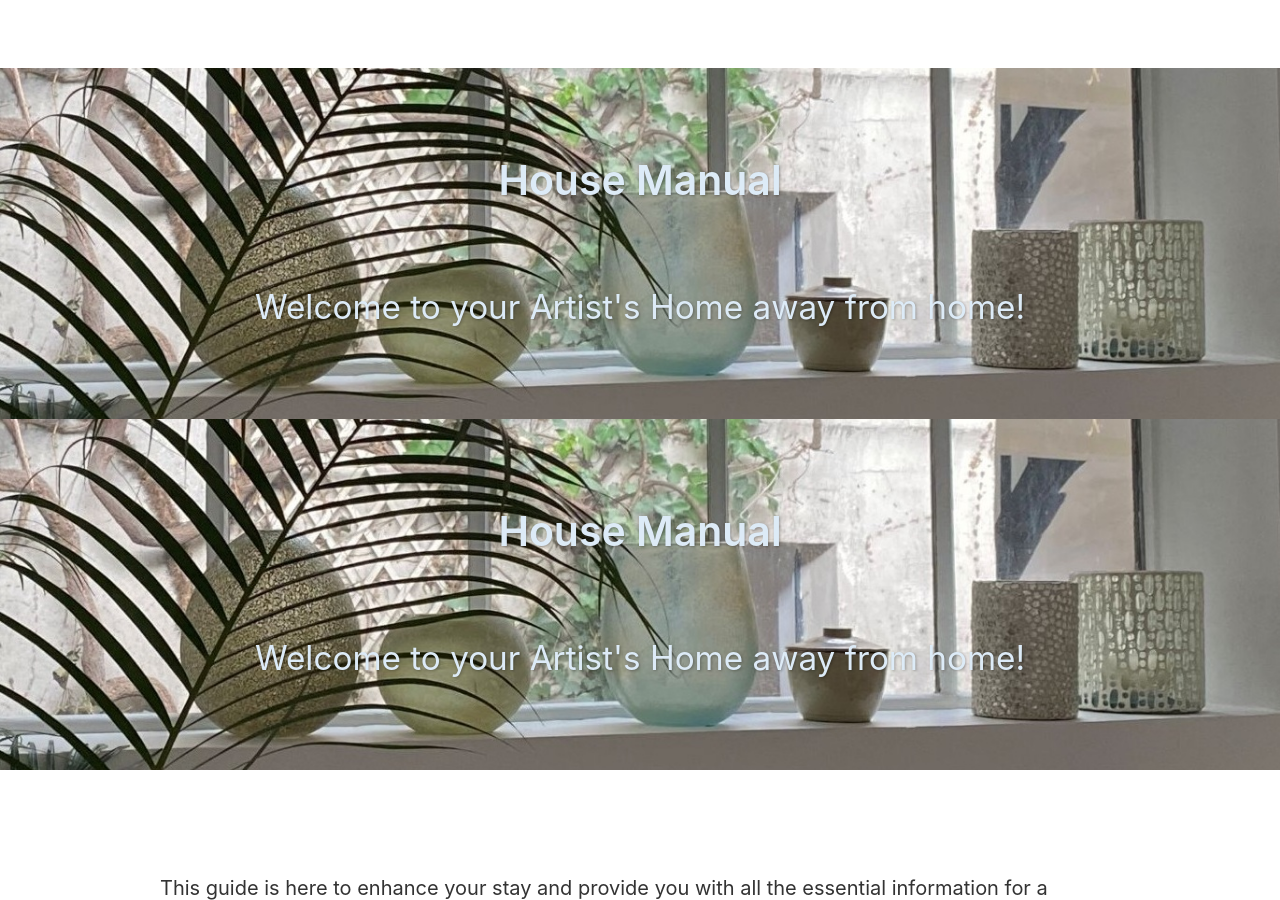
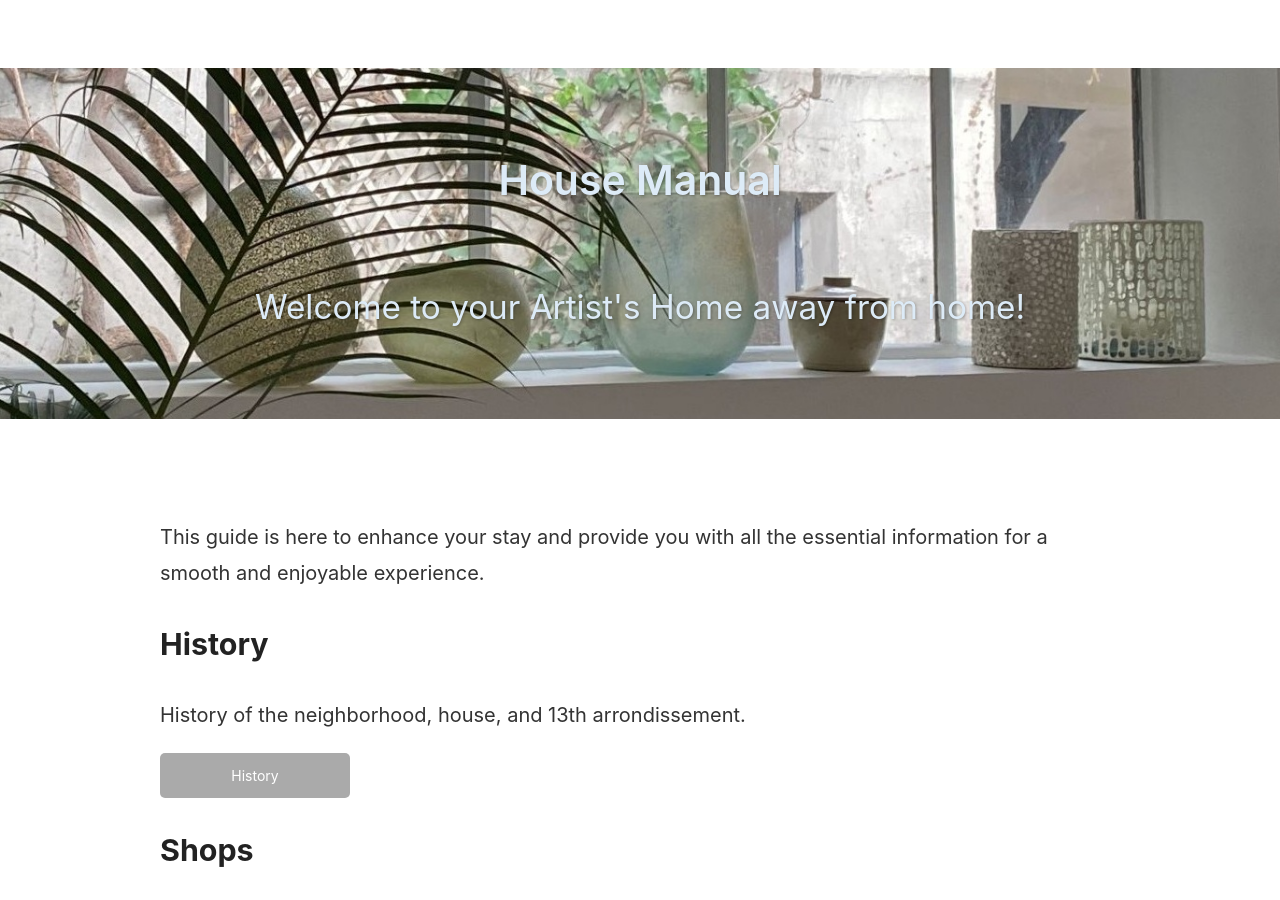
Before and after one commit to PhilAlain/tac, a Jekyll site: the page index.html, which Jekyll copies as it is, in a window 1280 px wide and 900 px high. Built offline with Jekyll 4.4.1, drawn with Linux system fonts in a browser that asks for light colours.

Commit message:
Update index.html

```diff
--- a/index.html
+++ b/index.html
@@ -13,11 +13,6 @@
         <div class="title">Artist's Home</div>
         <div class="tagline">Enjoy a Rare Parisian Home</div>
     </a>
-
-    <header class="page-header">
-        <h1 class="project-name">House Manual</h1>
-        <p class="project-tagline">Welcome to your Artist's Home away from home!</p>
-    </header>
 
     <header class="page-header">
         <h1 class="project-name">House Manual</h1>
```
